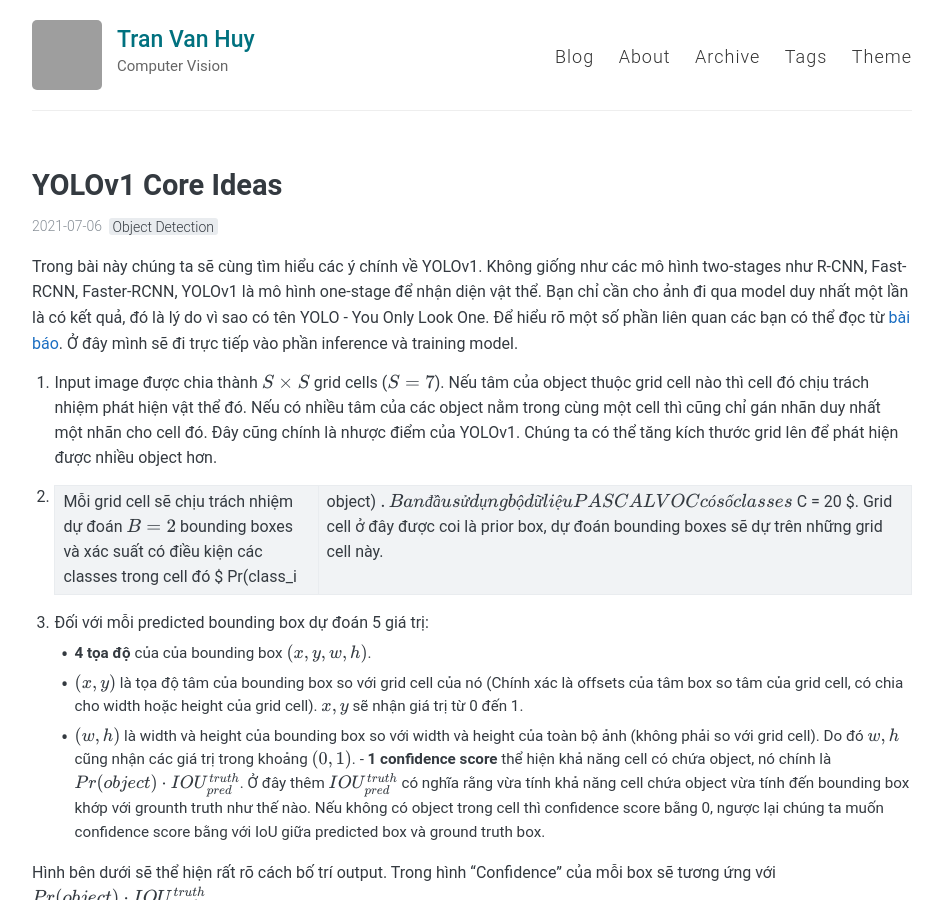
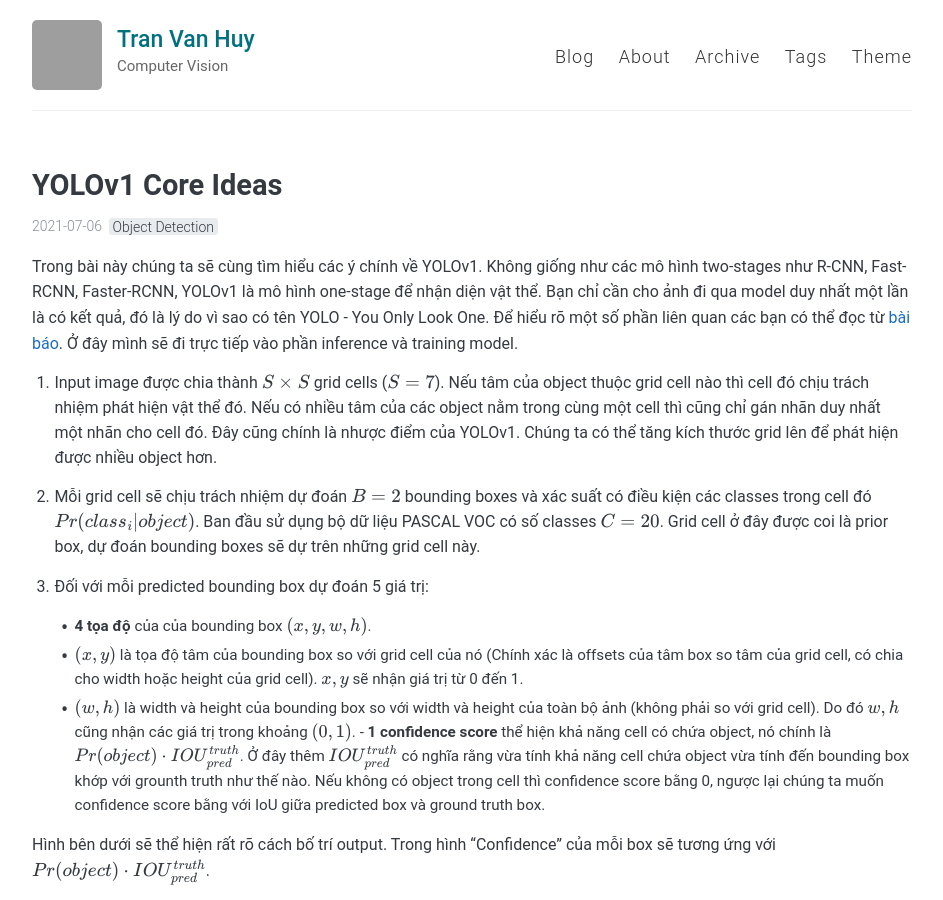
Before and after one commit to huytranvan2010/huytranvan2010.github.io, a Jekyll site: the page built from _posts/2021-07-06-YOLOv1-Core-Ideas.md, in a window 1280 px wide and 900 px high. Shown: the whole window, without its empty margins (168-1111 px from the left). Built offline with Jekyll 4.4.1, drawn with Linux system fonts in a browser that asks for light colours; some of the changed text lies outside the part shown; grey boxes are pictures that could not be loaded.

Commit message:
mirror edit

```diff
--- a/_posts/2021-07-06-YOLOv1-Core-Ideas.md
+++ b/_posts/2021-07-06-YOLOv1-Core-Ideas.md
@@ -10,9 +10,9 @@
 
 1. Input image được chia thành $ S \times S $ grid cells ($S=7$). Nếu tâm của object thuộc grid cell nào thì cell đó chịu trách nhiệm phát hiện vật thể đó. Nếu có nhiều tâm của các object nằm trong cùng một cell thì cũng chỉ gán nhãn duy nhất một nhãn cho cell đó. Đây cũng chính là nhược điểm của YOLOv1. Chúng ta có thể tăng kích thước grid lên để phát hiện được nhiều object hơn.
 
-2. Mỗi grid cell sẽ chịu trách nhiệm dự đoán $B=2$ bounding boxes và xác suất có điều kiện các classes trong cell đó $ Pr(class_i|object) $. Ban đầu sử dụng bộ dữ liệu PASCAL VOC có số classes $ C = 20 $. Grid cell ở đây được coi là prior box, dự đoán bounding boxes sẽ dự trên những grid cell này.
+2. Mỗi grid cell sẽ chịu trách nhiệm dự đoán $B=2$ bounding boxes và xác suất có điều kiện các classes trong cell đó $ Pr(class_i \| object) $. Ban đầu sử dụng bộ dữ liệu PASCAL VOC có số classes $ C = 20 $. Grid cell ở đây được coi là prior box, dự đoán bounding boxes sẽ dự trên những grid cell này.
 
-2. Đối với mỗi predicted bounding box dự đoán 5 giá trị:
+3. Đối với mỗi predicted bounding box dự đoán 5 giá trị:
 - **4 tọa độ** của của bounding box **$(x, y, w, h)$**.
     - **$(x, y)$** là tọa độ tâm của bounding box so với grid cell của nó (Chính xác là offsets của tâm box so tâm của grid cell, có chia cho width hoặc height của grid cell). **$x, y$** sẽ nhận giá trị từ 0 đến 1.
     - **$(w, h)$** là width và height của bounding box so với width và height của toàn bộ ảnh (không phải so với grid cell). Do đó $w, h$ cũng nhận các giá trị trong khoảng $(0, 1)$.
@@ -36,7 +36,7 @@
 
 Công thức trên cho chúng ta confidence score cho class cụ thể trong một box. Nó vừa tính xác suất có mặt $class_i$ trong bounding box vừa tính đến độ khớp của bounding box đó với grounth truth. **Nên nhớ công thức này chỉ sử dụng để xuất ra kết quả, không được sử dụng ở quá trình training**.
 
-### Network architecture
+## Network architecture
 
 Kiến trúc của YOLOv1 dựa trên GoogleNet, thay vì dùng inception block nó sẽ sử dụng các Conv layers $1 \times 1$ được theo sau bởi $3 \times 3$ Conv layer.
 
@@ -44,7 +44,7 @@
 
 <img src="../images/YOLO/1.png" style="display:block; margin-left:auto; margin-right:auto">
 
-### Training
+## Training
 
 Trong quá trình training sẽ đi optimize loss function sau:
 
@@ -56,6 +56,7 @@
 $$ \mathcal{L}_\text{loc} = \lambda_\text{coord} \sum_{i=0}^{S^2} \sum_{j=0}^B \mathbb{1}_{ij}^\text{obj} [(x_i - \hat{x}_i)^2 + (y_i - \hat{y}_i)^2 ] +\lambda_\text{coord} \sum_{i=0}^{S^2} \sum_{j=0}^B \mathbb{1}_{ij}^\text{obj} [(\sqrt{w_i} - \sqrt{\hat{w}_i})^2 + (\sqrt{h_i} - \sqrt{\hat{h}_i})^2] $$
 
 $ 1^{obj}_{i} = 1$ thể hiện object xuất hiện trong cell $i$ (nếu không xuất hiện thì bằng 0).
+
 $ 1^{obj}_{ij} = 1 $ nếu box thứ $ j $ của cell thứ $ i $ chứa object. $ 1^{obj}_{ij} = 0 $ nếu box thứ $ j $ của cell thứ $ i $ không chứa object. Ở đây grid cell $i$ phải chứa object trước đã, chứa object rồi thì mới khớp được với prediected box.
 
 Khi huấn luyện chúng ta đã biết grounth-truth box thuộc cell nào. Khi dự đoán đưa ra nhiều predicted boxes cho mỗi grid cell. Chúng ta chỉ muốn duy nhất một predicted box chịu trách nhiệm cho object của grid cell. Do đó box thứ $ j $ được coi chứa object trong grid cell $i$ là predicted box có IoU cao nhất trong 2 boxes thuộc grid cell đó. Trong hoàn cảnh này tất nhiên đang đề cập đến grid cell $i$ có object.
@@ -66,9 +67,7 @@
 
 Trong loss function $ \mathcal{L}_\text{loc} $ nhận thấy width và height dùng square root (căn bậc 2). Điều này để tính tớí việc chênh lệch giữa hai box lớn ít bị ảnh hưởng hơn so với chênh lệch giữa hai box nhỏ. Cùng lấy ví dụ để hiểu rõ hơn. Ví dụ chúng ta có $w_1 = 0.55, \hat{w_1} = 0.5$, $w_2 = 0.3, \hat{w_2} = 0.25$, nhận thấy $(w_1 -\hat{w_1}) = (w_2 -\hat{w_2}) $, tuy nhiên bounding boxes nhỏ hơn $w_2 = 0.3, \hat{w_2} = 0.25$ bị lệch nhiều hơn so với bounding boxes lớn $w_1 = 0.55, \hat{w_1} = 0.5$. Làm cách nào đó để trừng phạt bounding box nhỏ hơn, ở đây dùng square root. Thật vậy $\sqrt{0.3} - \sqrt{0.25} = 0.0477 > 0.0345 = \sqrt{0.55} - \sqrt{0.5}$.
 
-
-
-* **Confidence loss (hay object loss)**
+- **Confidence loss (hay object loss)**
 
 $$ \mathcal{L}_\text{obj} = {\sum_{i=0}^{S^2} \sum_{j=0}^B \mathbb{1}_{ij}^\text{obj} (C_{ij} - \hat{C}_{ij})^2} +\lambda_\text{noobj}{\sum_{i=0}^{S^2} \sum_{j=0}^B \mathbb{1}_{ij}^\text{noobj} (C_{ij} - \hat{C}_{ij})^2} $$
 
@@ -82,11 +81,11 @@
 
 Thành phần thứ hai của object loss chính là phần loss cho **trường hợp cell $i$ không chứa objet**, lúc này $C_{i}$ luôn bằng 0, dĩ nhiên $C_{ij=0}$, còn $ \hat C_{ij} =  Pr(object) \cdot IOU_{pred}^{truth} $ cho bounding box $j$ thuộc cell $i$, đây là giá trị dự đoán.
 
-$1^{noobj}_{ij} = 1$ nếu box thứ $j$ của cell thứ $i$ không chứa object. $1^{noobj}_{ij} = 0$ nếu box thứ $j$ của cell thứ $i$ có chứa object. *Ở đây cứ grid cell và box của nó không match với nhau thì cho vào nhóm này, bao gồm cả những grid cell không chứa object? và grid cell chứa object nhưng không khớp với box do có IoU nhỏ hơn box còn lại*. Và những trường hợp không khớp như này chúng ta chỉ đi minimize objectness score, không quan tâm đến coordinates và class probabilities.
+$1^{noobj}\_{ij} = 1$ nếu box thứ $j$ của cell thứ $i$ không chứa object. $1^{noobj}\_{ij} = 0$ nếu box thứ $j$ của cell thứ $i$ có chứa object. *Ở đây cứ grid cell và box của nó không match với nhau thì cho vào nhóm này, bao gồm cả những grid cell không chứa object? và grid cell chứa object nhưng không khớp với box do có IoU nhỏ hơn box còn lại*. Và những trường hợp không khớp như này chúng ta chỉ đi minimize objectness score, không quan tâm đến coordinates và class probabilities.
 
 **Chú ý**: Trong ảnh đa số các grid cell không chứa object nên nếu để weights của localization loss và confidence loss cho vị trí không có object như nhau thì kết quả sẽ không tốt. Model lúc này có xu hướng tập trung dự đoán các box không chứa object để giảm loss nhiều nhất có thể. Do đó ở đây sẽ thiết lập weights khác nhau $\lambda_\text{noobj} =0.5$, $ \lambda_\text{coord} = 5 $ để tăng performance của model.
 
-* **Classification loss**
+- **Classification loss**
 
 Loss function chỉ phạt classification error nếu object có trong grid cell. Grid cell không có object sẽ không có classification loss.
 
@@ -151,13 +150,14 @@
 **Chú ý**: các giá trị dự đoán $(x, y, w, h)$ cần được suy ngược trở lại để nhận được giá trị tuyệt đối, nên nhớ
 - $(x, y)$ được xác định theo grid cell
 - $(w, h)$ được so sánh với kích thước của original image
-### Kết luận
+
+## Kết luận
 Như vậy chúng ta đã cùng tìm hiểu các ý chính trong YOLOv1. YOLOv1 có một số nhược điểm:
 - Dự đoán tối đa 49 objects
 - Mỗi cell chỉ predict được duy nhất một vật thể với score cao nhất, nếu vật thể gần nhau rất khó để phát hiện được.
 - Độ chính xác chưa được tốt như các state-of-the-art thời bấy giờ tuy nhiên bù lại YOLOv1 có tốc độ rất nhanh
 
-### Tài liệu tham khảo
+## Tài liệu tham khảo
 1. https://towardsdatascience.com/yolov1-you-only-look-once-object-detection-e1f3ffec8a89
 2. https://lilianweng.github.io/lil-log/2018/12/27/object-detection-part-4.html
 3. https://www.git2get.com/av/89501128.html
```
